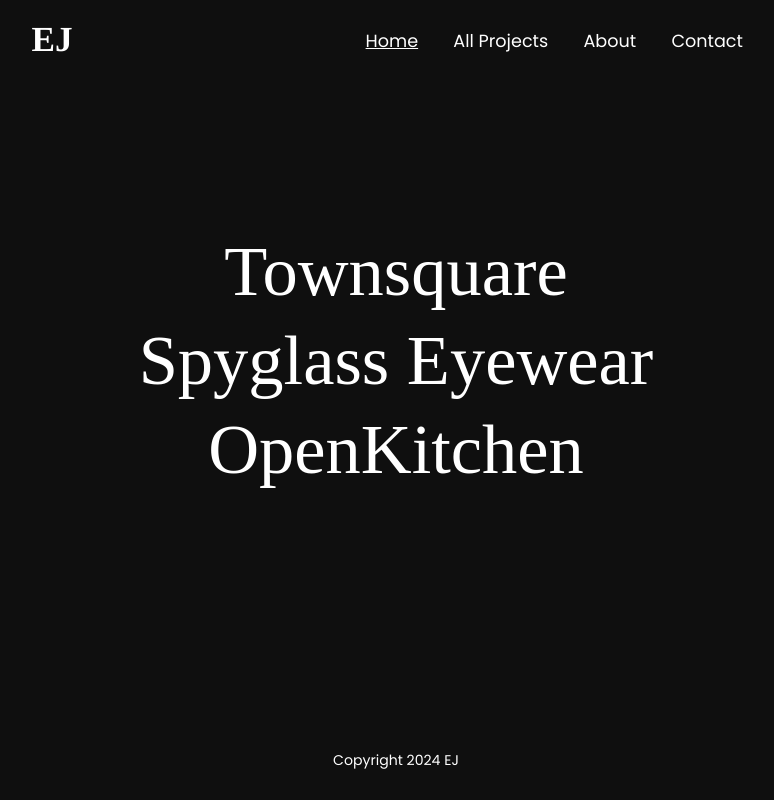
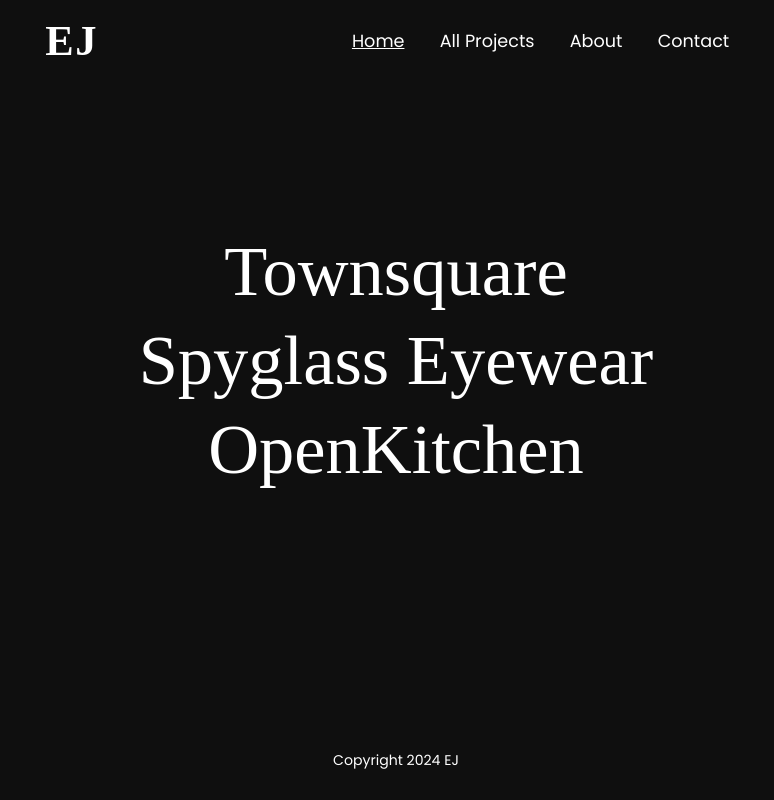
Before and after one commit to ejuneau/portfolio, a React (Create React App) app: page / in a window 1280 px wide. Shown: the whole page, without its empty margins (244-1018 px from the left). Built offline with nearby package versions, Linux system fonts and the light colour scheme; a web font is replaced by a local one.

Commit message:
Implemented new logo, fixed navigation styling

```diff
--- a/package.json
+++ b/package.json
@@ -22,6 +22,7 @@
     "react-router": "^6.18.0",
     "react-router-dom": "^6.18.0",
     "react-scripts": "5.0.1",
+    "react-use-draggable-scroll": "^0.4.7",
     "web-vitals": "^2.1.4"
   },
   "scripts": {
--- a/src/Header.css
+++ b/src/Header.css
@@ -42,3 +42,49 @@ header h1 a {
 #about {
     cursor:pointer;
 }
+
+.logo {
+    display:flex;
+    position: absolute;
+    top: 0;
+    height: 10vh;
+}
+.logo * {
+    display:flex;
+    align-items: center;
+    font-family: 'Libre Bodoni';
+    font-size: 1.1em;
+    margin-top: 0;
+    margin-bottom: 0;
+}
+.logo-text-container {
+    margin: 0;
+}
+.logo-hide {
+    /* set this back to 0 when done testing */
+    opacity: 0.0;
+    clip-path: polygon(0 0, 0 0, 0 100%, 0% 100%);
+}
+.logo:hover {
+
+    * {
+        font-size: 1em;
+    }
+    .logo-hide {
+        opacity: 1;
+        clip-path: polygon(0 0, 100% 0, 100% 100%, 0% 100%);
+    }
+    .initial-e {
+        margin-right: 0;
+    }
+    .initial-j {
+        margin-left: 0;
+    }
+
+}
+.initial-e {
+    margin-right: -30px;
+}
+.initial-j {
+    margin-left: -30px;
+}
--- a/src/Header.js
+++ b/src/Header.js
@@ -1,24 +1,42 @@
 import './Header.css';
 import Hamburger from './Hamburger';
-import { useState,useEffect } from 'react';
+import { useState } from 'react';
 import { NavLink } from 'react-router-dom';
+import Logo from './Logo';
 function Header() {
   const [hamburgerOpen, setHamburgerOpen] = useState(false);
   const toggleHamburger = () => {
     window.innerWidth < 767 && setHamburgerOpen(!hamburgerOpen);
   }
-  const [pathname, setPathname] = useState("");
-  useEffect(() =>{
-    setPathname(window.location.pathname);
-  },[pathname, window])
+
   return (
     <header>
-        <h1><NavLink className={pathname === "/" } to="/" >EJ</NavLink></h1>
+        <h1><NavLink to="/" ><Logo /></NavLink></h1>
       <nav>
-        <li><NavLink className={pathname === "/" && "active-link" } to="/" onClick={toggleHamburger}>Home</NavLink></li>
-        <li><NavLink className={pathname === "/projects" && "active-link"} to="/projects" onClick={toggleHamburger}>All Projects</NavLink></li>
-        <li><NavLink className={pathname === "/about" && "active-link"} to="/about" onClick={toggleHamburger}>About</NavLink></li>
-        <li><NavLink className={pathname === "/contact" && "active-link"} to="/contact" onClick={toggleHamburger}>Contact</NavLink></li>
+        <li><NavLink   className={({ isActive, isPending, isTransitioning }) =>
+          [
+            isPending ? "pending" : "",
+            isActive ? "active-link" : "",
+            isTransitioning ? "transitioning" : "",
+          ].join(" ")}         to="/"          onClick={toggleHamburger}>Home</NavLink></li>
+        <li><NavLink className={({ isActive, isPending, isTransitioning }) =>
+          [
+            isPending ? "pending" : "",
+            isActive ? "active-link" : "",
+            isTransitioning ? "transitioning" : "",
+          ].join(" ")}   to="/projects"  onClick={toggleHamburger}>All Projects</NavLink></li>
+        <li><NavLink className={({ isActive, isPending, isTransitioning }) =>
+          [
+            isPending ? "pending" : "",
+            isActive ? "active-link" : "",
+            isTransitioning ? "transitioning" : "",
+          ].join(" ")}      to="/about"     onClick={toggleHamburger}>About</NavLink></li>
+        <li><NavLink className={({ isActive, isPending, isTransitioning }) =>
+          [
+            isPending ? "pending" : "",
+            isActive ? "active-link" : "",
+            isTransitioning ? "transitioning" : "",
+          ].join(" ")}    to="/contact"   onClick={toggleHamburger}>Contact</NavLink></li>
       </nav>
       <div className="hamburger" onClick={toggleHamburger}>
         <Hamburger hamburgerOpen={hamburgerOpen} />
--- /dev/null
+++ b/src/Logo.js
@@ -0,0 +1,12 @@
+function Logo() {
+
+  return (
+    <div className="logo">
+      <p className="logo-text-container">
+        <p className="logo-initial initial-e">E</p><p className="logo-hide">ve &nbsp;</p><p className="logo-initial initial-j">J</p><p className="logo-hide">uneau</p>
+      </p>
+    </div>
+  );
+}
+
+export default Logo;
--- a/src/Portfolio.css
+++ b/src/Portfolio.css
@@ -100,23 +100,23 @@
 }
 @keyframes changemodetomobile {
     0% {
-        transform: skew(-90deg, 0deg) scaleY(-1) scaleX(1);
+        transform:  scaleY(-1) scaleX(1);
         opacity: 0;
     }
     100% {
         opacity: 1;
-        transform: skew(0deg, 0deg) scaleY(1) scaleX(-1);
+        transform: scaleY(1) scaleX(-1);
     }
 
 }
 @keyframes changemodetodesktop {
     0% {
-        transform: skew(90deg, 0deg) scaleY(1) scaleX(-1);
+        transform: scaleY(1) scaleX(-1);
         opacity: 0;
     }
     100% {
         opacity: 1;
-        transform: skew(0deg, 0deg) scaleY(-1) scaleX(1);
+        transform: scaleY(-1) scaleX(1);
     }
 }
 @media (max-width: 767px) {
--- a/src/Portfolio.js
+++ b/src/Portfolio.js
@@ -1,9 +1,10 @@
 import './Portfolio.css';
 import sites from './sites';
-import { useState } from 'react';
+import { useState, useRef } from 'react';
 import { FontAwesomeIcon } from '@fortawesome/react-fontawesome';
 import { icon } from '@fortawesome/fontawesome-svg-core/import.macro'
 import ProgressiveImage from "react-progressive-graceful-image";
+import { useDraggable } from 'react-use-draggable-scroll';
 import {ReactComponent as Arrows} from './Assets/arrow-left-right.svg';
 export default function Portfolio() {
     const [isDesktop, setIsDesktop] = useState(window.innerWidth >= 767 ? true : false);
@@ -14,9 +15,9 @@ export default function Portfolio() {
         <div className="portfolio">
             <h1>Projects</h1>
             <div className="mode-toggle" onClick={toggleMode}>
-                <FontAwesomeIcon icon={icon({name: "mobile"})} style={{opacity: isDesktop? '0.5' : '1', scale: isDesktop ? '0.9' : '1.1'}}/>
+                <FontAwesomeIcon icon={icon({name: "mobile"})} className="device" style={{opacity: isDesktop? '0.5' : '1', scale: isDesktop ? '0.9' : '1.1'}} />
                 <Arrows className={`arrows ${isDesktop?'desktop':'mobile'}`}/>
-                <FontAwesomeIcon icon={icon({name: "display"})} style={{opacity: !isDesktop? '0.5' : '1', scale: isDesktop? '1.1' : '0.9'}}/>
+                <FontAwesomeIcon icon={icon({name: "display"})} className="device" style={{opacity: !isDesktop? '0.5' : '1', scale: isDesktop? '1.1' : '0.9'}}/>
             </div>
 
             <div className="portfolio-list" style={{flexFlow: isDesktop? 'column':'row'}}>
```
Also changed, not shown: 1 other file (tests, documents, lock files or other folders).
